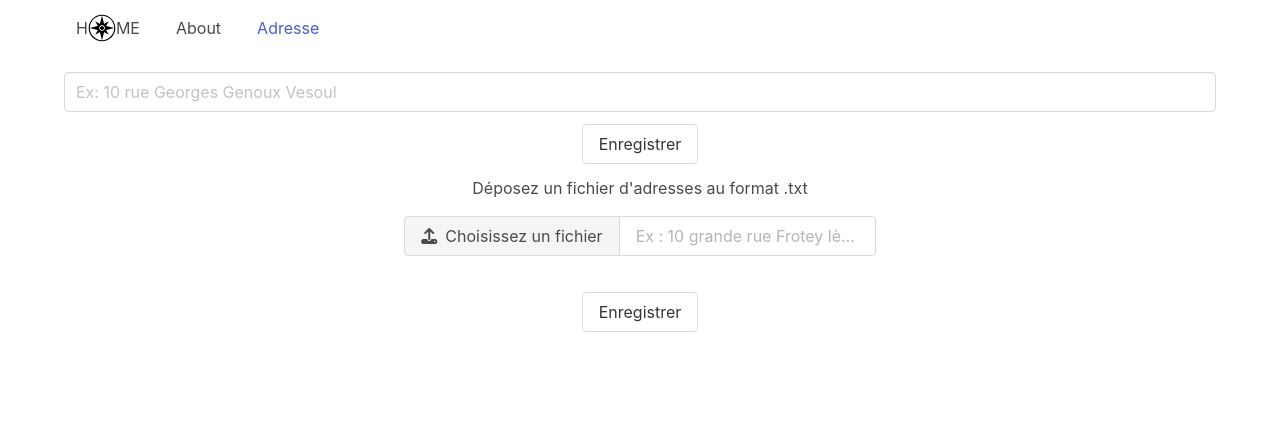
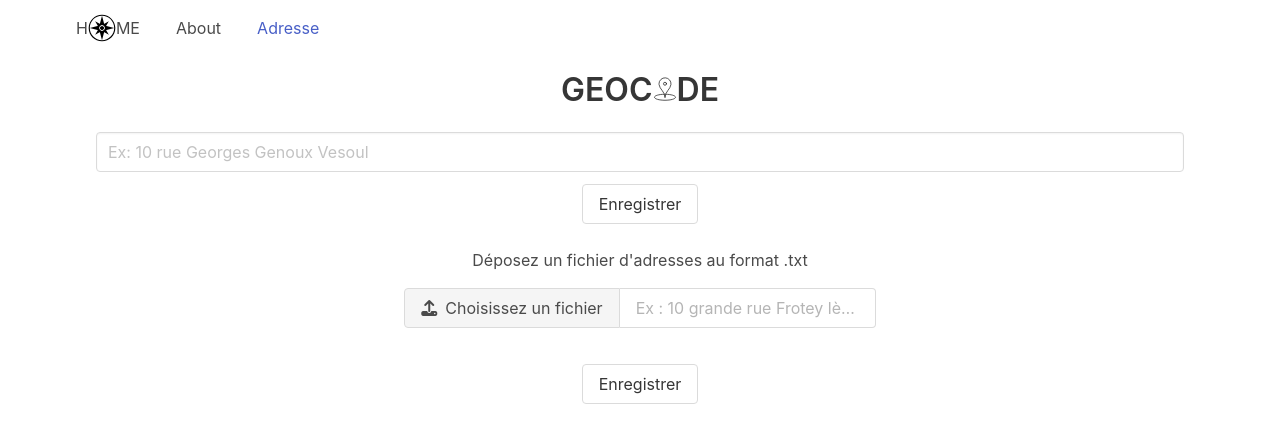
Before and after one commit to GaelleEK/coo-gps, a Vue app: page /test in a window 1280 px wide. Shown: the top 442 px of the page. Built offline with nearby package versions, Linux system fonts and the light colour scheme.

Commit message:
:recycle: [refact] rename buttonCoos to AdresseButtonCoos add title and style test page

```diff
--- a/src/components/ButtonCoos.vue
+++ b/src/components/AdresseButtonCoos.vue
@@ -10,7 +10,7 @@
 const axios = require('axios')
 
 export default {
-    name: 'BaseAdresseButton',
+    name: 'AdresseButtonCoos',
     data() {
         return {
             loading: false
--- a/src/components/BaseAdresse.vue
+++ b/src/components/BaseAdresse.vue
@@ -1,22 +1,22 @@
 <template>
-    <div :key="adresse.id" :adresse="adresse">
+    <div class="block" :key="adresse.id" :adresse="adresse">
         #{{ adresse.id }} --> {{ adresse.text }}
 
          <base-adresse-button :adresse="adresse" @click.native="deleteAdresse">Effacer</base-adresse-button>
 
 
-         <button-coos ></button-coos>
+         <adresse-button-coos ></adresse-button-coos>
     </div>
 </template>
 
 <script>
 import BaseAdresseButton from './BaseAdresseButton.vue'
-import ButtonCoos from './ButtonCoos.vue'
+import AdresseButtonCoos from './AdresseButtonCoos.vue'
 
 
 export default {
     name: 'BaseAdresse',
-    components: { BaseAdresseButton, ButtonCoos },
+    components: { BaseAdresseButton, AdresseButtonCoos },
     props: {
         adresse: {
            type: Object,
--- a/src/components/HomeAdresse.vue
+++ b/src/components/HomeAdresse.vue
@@ -1,5 +1,6 @@
 <template>
-    <div>
+    <div class="container is-fluid">
+        <h1 class="title">GEOC<span><img src="../assets/logo.svg" class="icon"></span>DE</h1>
         <input-adresse />
         <upload-adresses />
         <list-adresse />
--- a/src/components/InputAdresse.vue
+++ b/src/components/InputAdresse.vue
@@ -1,4 +1,5 @@
 <template>
+<div class="block">
     <div id="input-adresse" class="field">
         <div class="control has-addons has-addons-centered pb-3">
             <input type="text" class="input" v-model="newAdresse" @change="deleteError" @keyup.enter="addAdresse" placeholder="Ex: 10 rue Georges Genoux Vesoul">
@@ -8,6 +9,7 @@
             <button class="button" @click="addAdresse">Enregistrer</button>
         </div>
     </div>
+</div>
 </template>
 
 <script>
```
Also changed, not shown: src/assets/logo.svg (added).
